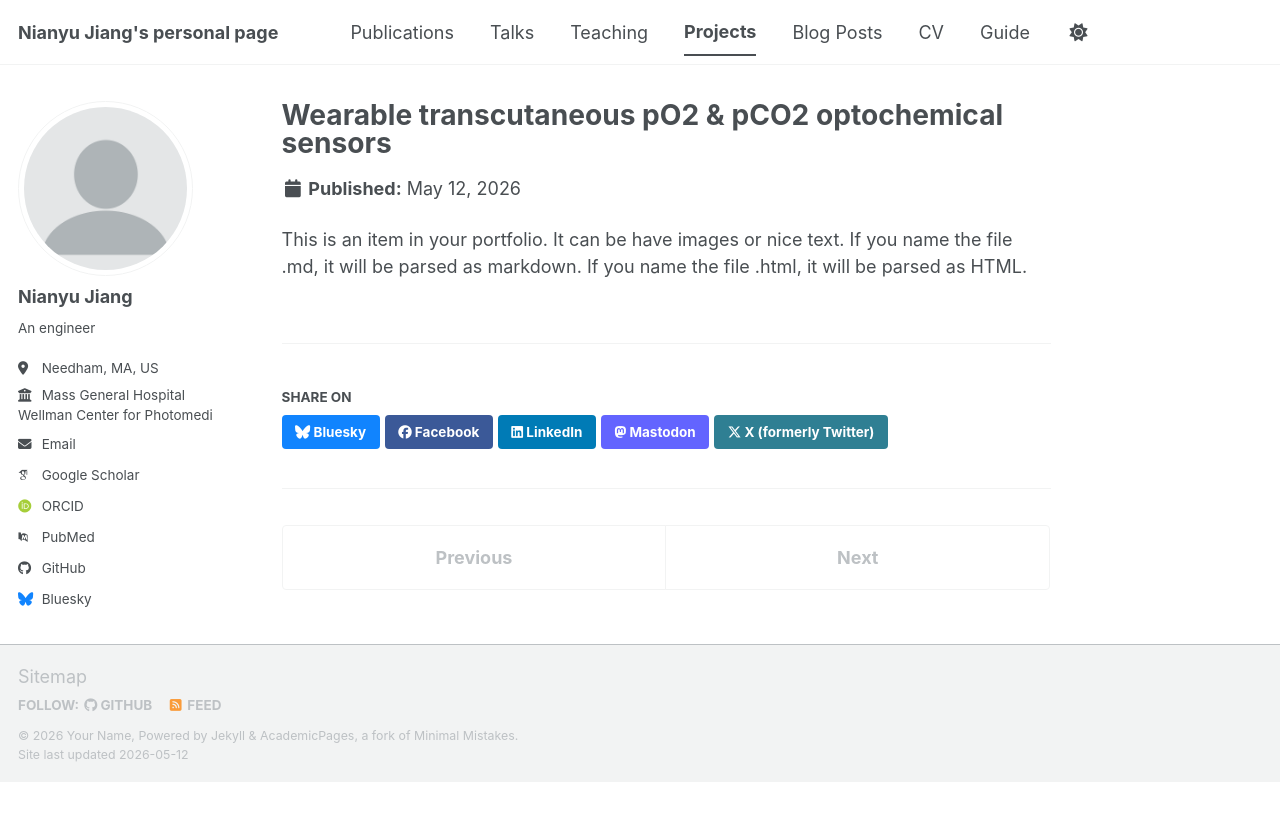
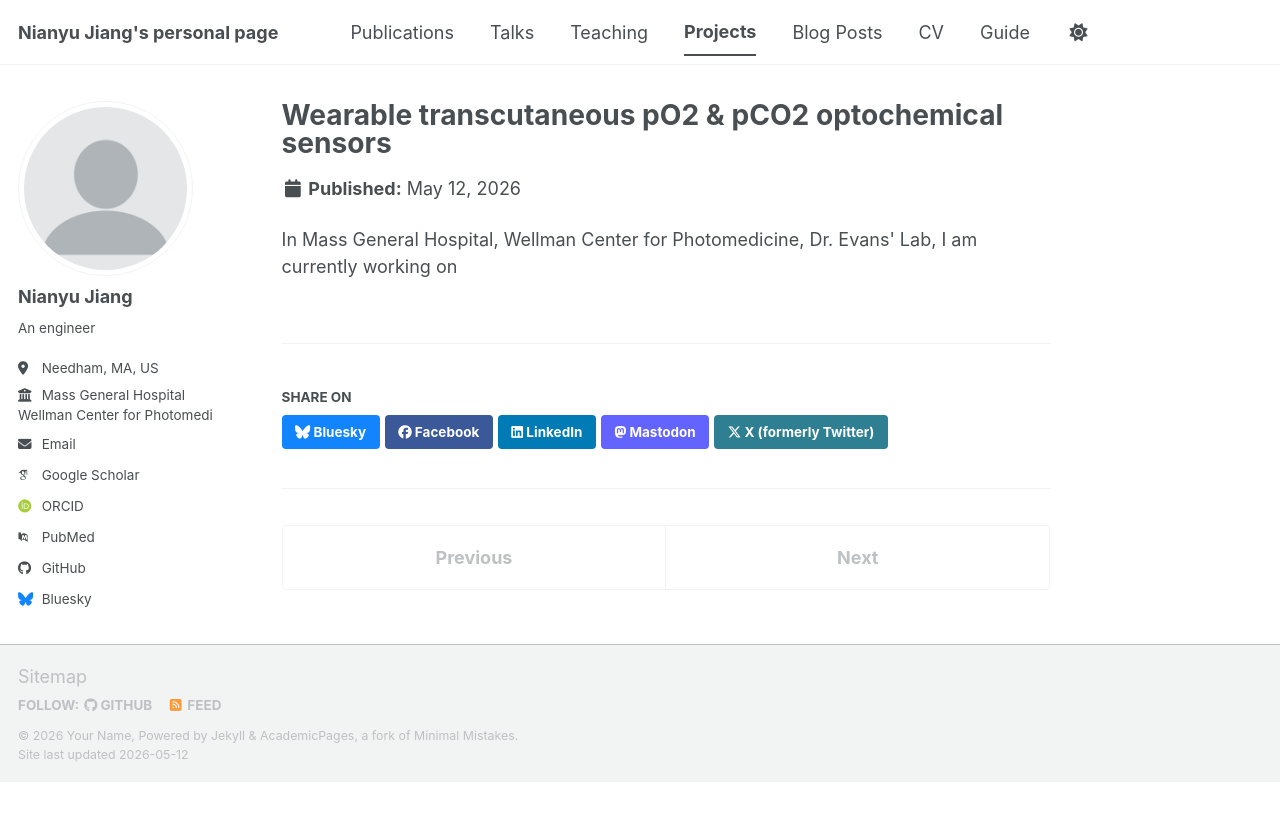
Before and after one commit to NianyuJiang/NianyuJiang.github.io, a Jekyll site: the page built from _portfolio/portfolio-2.html, in a window 1280 px wide. Shown: the top 821 px of the page. Built offline with Jekyll 4.4.1, drawn with Linux system fonts in a browser that asks for light colours; some web fonts are replaced; a script bundle is joined from its source files by our own code; library files that are not in the unit come from our copies.

Commit message:
Update portfolio-2.html

```diff
--- a/_portfolio/portfolio-2.html
+++ b/_portfolio/portfolio-2.html
@@ -4,4 +4,4 @@
 collection: portfolio
 ---
 
-This is an item in your portfolio. It can be have images or nice text. If you name the file .md, it will be parsed as markdown. If you name the file .html, it will be parsed as HTML.
+In Mass General Hospital, Wellman Center for Photomedicine, Dr. Evans' Lab, I am currently working on
```
